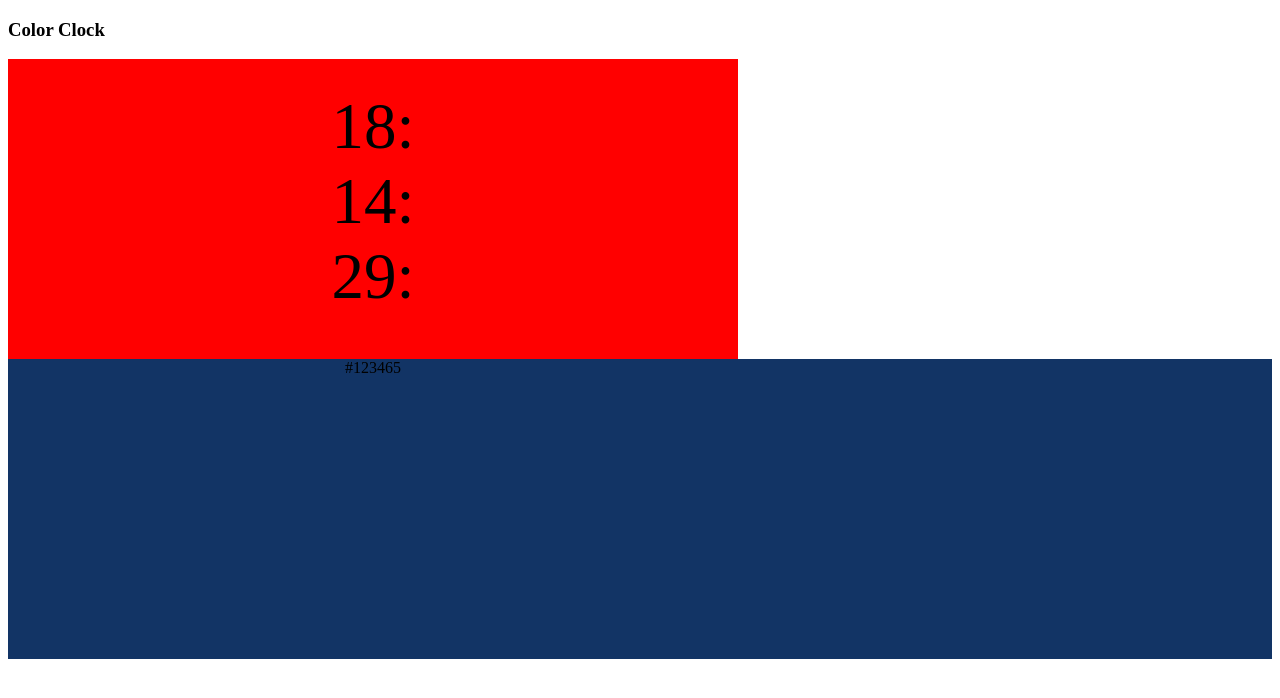
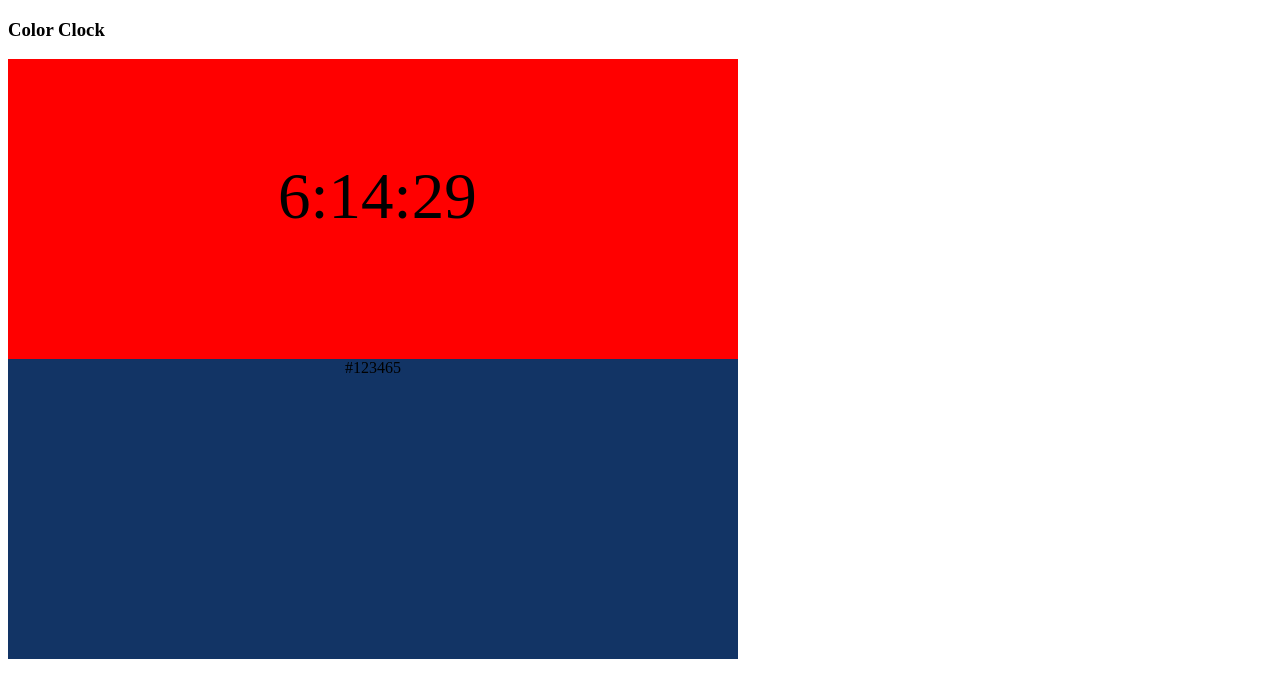
Before and after one commit to Alajuwon/colorclock, a plain HTML site: page index.html in a window 1280 px wide. Drawn offline with Linux system fonts and the light colour scheme.

Commit message:
clock is actually right due to a lot of modifications now, still needs work

```diff
--- a/main.css
+++ b/main.css
@@ -1,18 +1,32 @@
 .clock-box{
 	width:730px;
 	height:300px;
-	border:10px;
 	background-color: red;
-	margin-left:auto;
-	text-align: center;
-	display: inline-block;
+	text-align: center
+
 }
 
 .myClock{
 	font-size: 65px;
-	padding-top:30px;
-
-
-
+	padding-left: 270px;
+	padding-top: 100px;
 
 }
+
+#hours{
+	float:left;
+}
+
+#minutes{
+	float:left;
+}
+
+#seconds{
+	float: left;
+}
+
+#hexCode{
+	width: 730px;
+	height: 300px;
+
+}
--- a/main.js
+++ b/main.js
@@ -1,41 +1,36 @@
-
 
 function newTime (){
-
-
-
 	var today = new Date();
-	var hours = today.getHours();
+	var hours = (today.getHours());
 	var minutes = today.getMinutes();
 	var seconds = today.getSeconds();
 
 
 	var showHours=document.getElementById('hours')
 
- 		if(hours >= 10){
- 		showHours.innerHTML = hours + ':'
+ 		if(hours > 12){
+ 		showHours.innerHTML = hours -12 + ':'
  	} 	else {
- 		hours = "0" + hours + ':'
+ 		showHours.innerHTML = "0" + hours + ':'
  	}
 
 
  	var showMinutes=document.getElementById('minutes')
-
+ 		// console.log("Minutes", minutes);
  		if(minutes >= 10){
  		showMinutes.innerHTML = minutes + ':'
  	} 	else {
- 		hours = "0" + minutes + ':'
+ 		showMinutes.innerHTML = "0" + minutes + ':'
  	}
 
 
  var showSeconds=document.getElementById('seconds')
-
+	// console.log("Seconds", seconds);
  	if(seconds >= 10){
- 		showSeconds.innerHTML = seconds + ':'
+ 		showSeconds.innerHTML = seconds;
  	} else {
- 		seconds = "0" + seconds + ':'
+ 		showSeconds.innerHTML = "0" + seconds;
  	}
-
 };
 
 
```
Also changed, not shown: index.html (+5 -2 lines), 1 other file.
